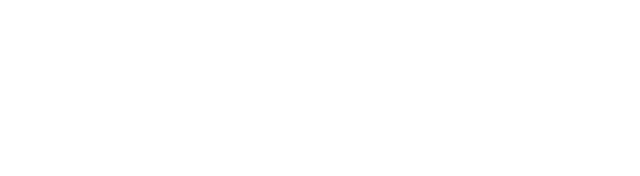
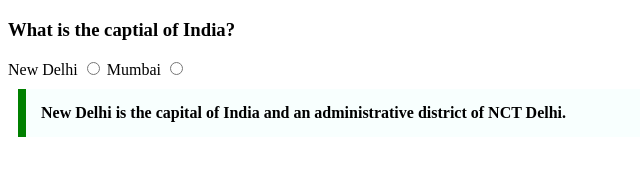
Before and after one commit to acciojob/trivia-yokasdenis, a website: page main.html in a window 1280 px wide. Shown: the whole page, without its empty margins (0-640 px from the left). Drawn offline with Linux system fonts and the light colour scheme.

Commit message:
created a submission

```diff
--- a/main.html
+++ b/main.html
@@ -1,16 +1,31 @@
 <!DOCTYPE html>
 
 <html>
+  <head>
+    <link rel="stylesheet" href="styles.css" />
+  </head>
 
-<head>
-	<link rel="stylesheet" href="styles.css">
-</head>
-
-<body>
-	<!-- the entire body must be written by student -->
-    <script type="text/javascript" src="./script.js">
-</script>
-
-</body>
-
+  <body>
+    <!-- the entire body must be written by student -->
+    <script type="text/javascript" src="./script.js"></script>
+    <h3>What is the captial of India?</h3>
+    <label for="radi1">New Delhi</label>
+    <input type="radio" name="radio_button" id="radi1" />
+    <label for="radi2">Mumbai</label>
+    <input type="radio" name="radio_button" id="radi2" />
+    <blockquote
+      style="
+        max-width: 600px;
+        margin: 10px;
+        padding: 15px;
+        border-left: 8px solid green;
+        background-color: #f8fffe;
+        font-weight: bold;
+      "
+      cite="https://en.wikipedia.org/wiki/New_Delhi"
+    >
+      New Delhi is the capital of India and an administrative district of NCT
+      Delhi.
+    </blockquote>
+  </body>
 </html>
```
